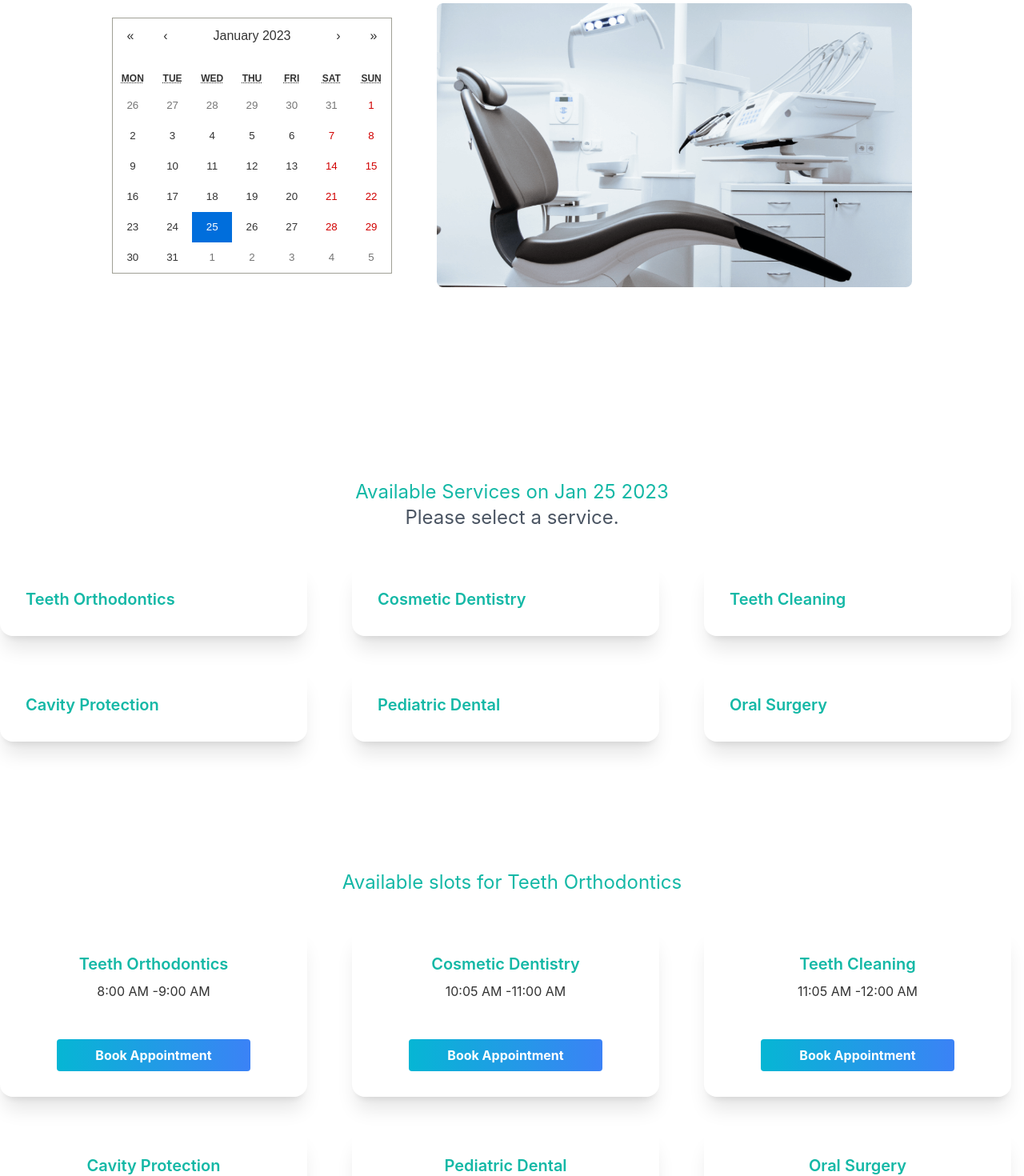
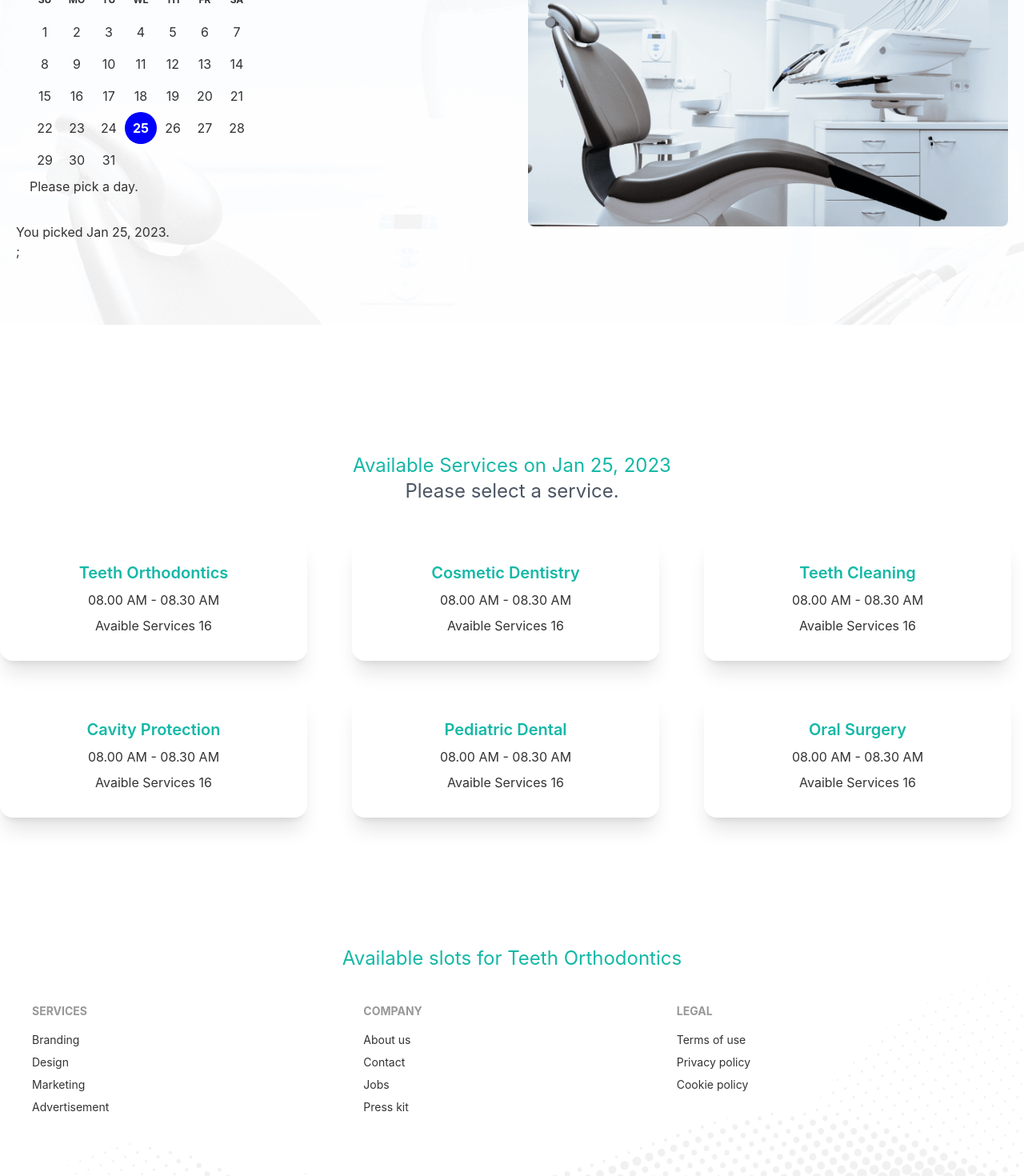
Before and after one commit to developermdtanvir/final-project, a React (Create React App) app: page /appoinment in a window 1280 px wide. Shown: the part 220-1690 px from the top of the page at 80% size. Built offline with nearby package versions, Linux system fonts and the light colour scheme.

Commit message:
I working Appoientment services page

```diff
--- a/package.json
+++ b/package.json
@@ -7,11 +7,13 @@
     "@testing-library/react": "^13.4.0",
     "@testing-library/user-event": "^13.5.0",
     "daisyui": "^2.47.0",
+    "date-fns": "^2.29.3",
     "dotenv": "^16.0.3",
     "firebase": "^9.16.0",
     "react": "^18.2.0",
     "react-calendar": "^4.0.0",
     "react-datetime-picker": "^4.2.0",
+    "react-day-picker": "^8.5.0",
     "react-dom": "^18.2.0",
     "react-hook-form": "^7.42.1",
     "react-icons": "^4.7.1",
--- /dev/null
+++ b/public/appoinment.json
@@ -0,0 +1,134 @@
+[
+    {
+      "_id": 1,
+      "name": "Teeth Orthodontics",
+      "slots": [
+        "08.00 AM - 08.30 AM",
+        "08.30 AM - 09.00 AM",
+        "09.00 AM - 9.30 AM",
+        "09.30 AM - 10.00 AM",
+        "10.00 AM - 10.30 AM",
+        "10.30 AM - 11.00 AM",
+        "11.00 AM - 11.30 AM",
+        "11.30 AM - 12.00 AM",
+        "1.00 PM - 1.30 PM",
+        "1.30 PM - 2.00 PM",
+        "2.00 PM - 2.30 PM",
+        "2.30 PM - 3.00 PM",
+        "3.00 PM - 3.30 PM",
+        "3.30 PM - 4.00 PM",
+        "4.00 PM - 4.30 PM",
+        "4.30 PM - 5.00 PM"
+      ]
+    },
+    {
+      "_id": 2,
+      "name": "Cosmetic Dentistry",
+      "slots": [
+        "08.00 AM - 08.30 AM",
+        "08.30 AM - 09.00 AM",
+        "09.00 AM - 9.30 AM",
+        "09.30 AM - 10.00 AM",
+        "10.00 AM - 10.30 AM",
+        "10.30 AM - 11.00 AM",
+        "11.00 AM - 11.30 AM",
+        "11.30 AM - 12.00 AM",
+        "1.00 PM - 1.30 PM",
+        "1.30 PM - 2.00 PM",
+        "2.00 PM - 2.30 PM",
+        "2.30 PM - 3.00 PM",
+        "3.00 PM - 3.30 PM",
+        "3.30 PM - 4.00 PM",
+        "4.00 PM - 4.30 PM",
+        "4.30 PM - 5.00 PM"
+      ]
+    },
+    {
+      "_id": 3,
+      "name": "Teeth Cleaning",
+      "slots": [
+        "08.00 AM - 08.30 AM",
+        "08.30 AM - 09.00 AM",
+        "09.00 AM - 9.30 AM",
+        "09.30 AM - 10.00 AM",
+        "10.00 AM - 10.30 AM",
+        "10.30 AM - 11.00 AM",
+        "11.00 AM - 11.30 AM",
+        "11.30 AM - 12.00 AM",
+        "1.00 PM - 1.30 PM",
+        "1.30 PM - 2.00 PM",
+        "2.00 PM - 2.30 PM",
+        "2.30 PM - 3.00 PM",
+        "3.00 PM - 3.30 PM",
+        "3.30 PM - 4.00 PM",
+        "4.00 PM - 4.30 PM",
+        "4.30 PM - 5.00 PM"
+      ]
+    },
+    {
+      "_id": 4,
+      "name": "Cavity Protection",
+      "slots": [
+        "08.00 AM - 08.30 AM",
+        "08.30 AM - 09.00 AM",
+        "09.00 AM - 9.30 AM",
+        "09.30 AM - 10.00 AM",
+        "10.00 AM - 10.30 AM",
+        "10.30 AM - 11.00 AM",
+        "11.00 AM - 11.30 AM",
+        "11.30 AM - 12.00 AM",
+        "1.00 PM - 1.30 PM",
+        "1.30 PM - 2.00 PM",
+        "2.00 PM - 2.30 PM",
+        "2.30 PM - 3.00 PM",
+        "3.00 PM - 3.30 PM",
+        "3.30 PM - 4.00 PM",
+        "4.00 PM - 4.30 PM",
+        "4.30 PM - 5.00 PM"
+      ]
+    },
+    {
+      "_id":5,
+      "name": "Pediatric Dental",
+      "slots": [
+        "08.00 AM - 08.30 AM",
+        "08.30 AM - 09.00 AM",
+        "09.00 AM - 9.30 AM",
+        "09.30 AM - 10.00 AM",
+        "10.00 AM - 10.30 AM",
+        "10.30 AM - 11.00 AM",
+        "11.00 AM - 11.30 AM",
+        "11.30 AM - 12.00 AM",
+        "1.00 PM - 1.30 PM",
+        "1.30 PM - 2.00 PM",
+        "2.00 PM - 2.30 PM",
+        "2.30 PM - 3.00 PM",
+        "3.00 PM - 3.30 PM",
+        "3.30 PM - 4.00 PM",
+        "4.00 PM - 4.30 PM",
+        "4.30 PM - 5.00 PM"
+      ]
+    },
+    {
+      "_id": 6,
+      "name": "Oral Surgery",
+      "slots": [
+        "08.00 AM - 08.30 AM",
+        "08.30 AM - 09.00 AM",
+        "09.00 AM - 9.30 AM",
+        "09.30 AM - 10.00 AM",
+        "10.00 AM - 10.30 AM",
+        "10.30 AM - 11.00 AM",
+        "11.00 AM - 11.30 AM",
+        "11.30 AM - 12.00 AM",
+        "1.00 PM - 1.30 PM",
+        "1.30 PM - 2.00 PM",
+        "2.00 PM - 2.30 PM",
+        "2.30 PM - 3.00 PM",
+        "3.00 PM - 3.30 PM",
+        "3.30 PM - 4.00 PM",
+        "4.00 PM - 4.30 PM",
+        "4.30 PM - 5.00 PM"
+      ]
+    }
+  ]
--- a/src/index.js
+++ b/src/index.js
@@ -1,9 +1,11 @@
 import React from 'react';
+import 'react-day-picker/dist/style.css';
 import ReactDOM from 'react-dom/client';
 import App from './App';
 import { AuthContext } from './Context/AuthContext/AuthContext';
 import './index.css';
 import reportWebVitals from './reportWebVitals';
+
 
 const root = ReactDOM.createRoot(document.getElementById('root'));
 root.render(
--- a/src/pages/Appoinment/Appoinment.js
+++ b/src/pages/Appoinment/Appoinment.js
@@ -1,74 +1,22 @@
 import React, { useState } from 'react';
-import { Calendar } from 'react-calendar';
+
 import 'react-calendar/dist/Calendar.css';
-import Chair from '../../assets/images/chair.png';
-import { AppoinmentCard } from './AppoinmentCard';
-import { Card } from './Card';
+import { AppoinmentBanner } from './AppoinmentBanner/AppoinmentBanner';
+
+import { AvailableAppoinment } from './AvailableAppoinment/AvailableAppoinment';
 export const Appoinment = () => {
-    const [value, onChange] = useState(new Date());
-    const date = String(value)
-    const dateSplit = date.slice(3, 15)
-    const appoinmentData = [
-        {
-            _id: 1,
-            name: 'Teeth Orthodontics',
-            time: '8:00 AM -9:00 AM'
-        },
-        {
-            _id: 2,
-            name: 'Cosmetic Dentistry',
-            time: '10:05 AM -11:00 AM'
-        },
-        {
-            _id: 3,
-            name: 'Teeth Cleaning',
-            time: '11:05 AM -12:00 AM'
-        },
-        {
-            _id: 4,
-            name: 'Cavity Protection',
-            time: '8:00 AM -9:00 AM'
-        },
-        {
-            _id: 5,
-            name: 'Pediatric Dental',
-            time: '8:00 AM -9:00 AM'
-        },
-        {
-            _id: 6,
-            name: 'Oral Surgery',
-            time: '8:00 AM -9:00 AM'
-        },
-    ]
+    const [selectedDate, setSelectedDate] = useState(new Date())
+
+
+    // const date = String(value)
+    // const dateSplit = date.slice(3, 15)
     return (
         <div>
-            <div className='hero-content flex-col-reverse lg:flex-row mt-20 p-20 space-x-10'>
-                <div>
-                    <Calendar onChange={onChange} value={value} />
-                </div>
-                <div className='flex flex-wrap justify-center '>
-                    <img className=' w-96 lg:w-[594px]' src={Chair} alt='' />
-                </div>
-            </div>
-            <div className=' mt-40 space-y-10 hidden lg:block'>
-                <div className=' text-center'>
-                    <h1 className=' text-teal-500 font-normal text-2xl'>Available Services on {dateSplit} </h1>
-                    <p className=' text-gray-600 font-normal text-2xl'>Please select a service.</p>
-                </div>
-                <div className=' grid grid-cols-1 md:grid-cols-2 lg:grid-cols-3 gap-10'>
-                    {
-                        appoinmentData.map(appoinment => <AppoinmentCard key={appoinment._id} appoinment={appoinment} />)
-                    }
-                </div>
-            </div>
+            <AppoinmentBanner selectedDate={selectedDate} setSelectedDate={setSelectedDate} />
+            <AvailableAppoinment selectedDate={selectedDate} />
             <div className=' mt-40 space-y-10'>
                 <div className=' text-center'>
                     <h1 className=' text-teal-500 font-normal text-2xl'>Available slots for Teeth Orthodontics </h1>
-                </div>
-                <div className=' grid grid-cols-1 md:grid-cols-2 lg:grid-cols-3 gap-10'>
-                    {
-                        appoinmentData.map(appoinment => <Card key={appoinment._id} appoinment={appoinment} />)
-                    }
                 </div>
             </div>
         </div>
--- /dev/null
+++ b/src/pages/Appoinment/AppoinmentBanner/AppoinmentBanner.js
@@ -0,0 +1,19 @@
+import { format } from 'date-fns';
+import React from 'react';
+import { DayPicker } from 'react-day-picker';
+import appoinmentBg from '../../../assets/images/bg.png';
+import Chair from '../../../assets/images/chair.png';
+export const AppoinmentBanner = ({ selectedDate, setSelectedDate }) => {
+    let footer = <p>Please pick a day.</p>;
+    return (
+        <div className=' grid grid-cols-1 px-5 mx-auto md:grid-cols-2 lg:grid-cols-2 py-20 gap-10' style={{ background: `url(${appoinmentBg})` }}>
+            <div className='my-auto space-y-8'>
+                <DayPicker mode='single' selected={selectedDate} onSelect={setSelectedDate} footer={footer} />
+                <p>You picked {format(selectedDate, 'PP')}.</p>;
+            </div>
+            <div>
+                <img alt='' src={Chair} />
+            </div>
+        </div >
+    )
+}
--- a/src/pages/Appoinment/AppoinmentCard.js
+++ /dev/null
@@ -1,12 +0,0 @@
-import React from 'react';
-
-export const AppoinmentCard = ({ appoinment }) => {
-    const { name, time } = appoinment;
-    return (
-        <div className="card w-96 cursor-pointer shadow-xl hover:shadow-2xl duration-700">
-            <div className="card-body">
-                <p className=' text-teal-500 font-semibold text-xl'>{name}</p>
-            </div>
-        </div>
-    )
-}
--- /dev/null
+++ b/src/pages/Appoinment/AvailableAppoinment/AvailableAppoinment.js
@@ -0,0 +1,27 @@
+import { format } from 'date-fns';
+import React, { useEffect, useState } from 'react';
+import { AvailableOption } from './AvailableOption';
+
+export const AvailableAppoinment = ({ selectedDate }) => {
+    const [appoinment, setAppoinment] = useState([]);
+    useEffect(() => {
+        fetch('appoinment.json')
+            .then(res => res.json())
+            .then(data => setAppoinment(data));
+    }, [])
+    return (
+
+        <div className=' mt-40 space-y-10 hidden lg:block'>
+            <div className=' text-center'>
+                <h1 className=' text-teal-500 font-normal text-2xl'>Available Services on {format(selectedDate, 'PP')} </h1>
+                <p className=' text-gray-600 font-normal text-2xl'>Please select a service.</p>
+            </div>
+            <div className=' grid grid-cols-1 md:grid-cols-2 lg:grid-cols-3 gap-10'>
+                {
+                    appoinment.map(option => <AvailableOption key={option._id} option={option} />)
+                }
+            </div>
+        </div>
+
+    )
+}
--- /dev/null
+++ b/src/pages/Appoinment/AvailableAppoinment/AvailableOption.js
@@ -0,0 +1,14 @@
+import React from 'react'
+
+export const AvailableOption = ({ option }) => {
+    const { name, slots } = option
+    return (
+        <div className="card w-96 cursor-pointer shadow-xl hover:shadow-2xl duration-700">
+            <div className="card-body text-center">
+                <p className=' text-teal-500 font-semibold text-xl'>{name}</p>
+                <p>{slots.length > 0 ? slots[0] : 'Not Service Avaiable Try Another Day'}</p>
+                <p>{slots.length > 0 ? `Avaible ${slots.length > 1 ? 'Services' : 'Service'} ${slots.length}` : ''}</p>
+            </div>
+        </div>
+    )
+}
--- a/src/pages/shared/Header/Header.js
+++ b/src/pages/shared/Header/Header.js
@@ -5,7 +5,7 @@ export const Header = () => {
     const menueItems = <>
         <li><Link to='/' className='btn'>Home</Link></li>
         <li><Link>About</Link></li>
-        <li><Link>Appoinment</Link></li>
+        <li><Link to='/appoinment'>Appoinment</Link></li>
         <li><Link>Review</Link></li>
         <li><Link>Contact us</Link></li>
         <li><Link to='/login'>Login</Link></li>
```
Also changed, not shown: 1 other file (tests, documents, lock files or other folders).
